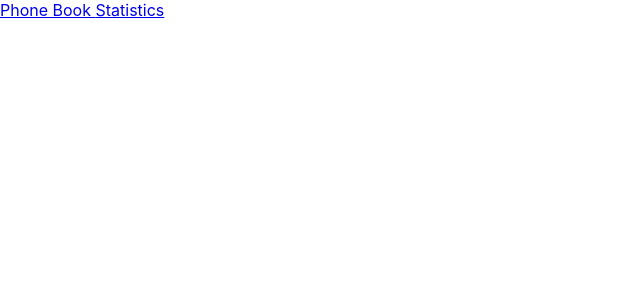
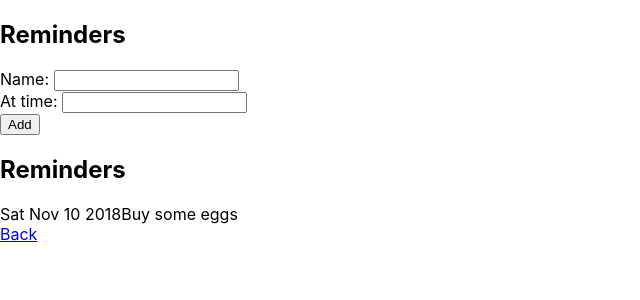
Before and after one commit to OLAVIV/React-All-Parts, a React (Create React App) app: page /reminderapp in a window 1280 px wide. Shown: the top 300 px of the page, without its empty margins (0-640 px from the left). Built offline with nearby package versions, Linux system fonts and the light colour scheme.

Commit message:
Part 2.7

```diff
--- a/src/App.tsx
+++ b/src/App.tsx
@@ -10,6 +10,7 @@
 import Phonebookapp from "./Pages/Phonebookapp";
 import StatisticsApp from "./Pages/StatisticsApp"
 import Buttons from "./Components/Buttons";
+import ReminderApp from "./Pages/ReminderApp"
 
 function App() {
 
@@ -18,6 +19,7 @@
       <Switch>
         <Route exact path="/phonebookapp" component={ Phonebookapp } />
         <Route exact path="/statisticsapp" component={ StatisticsApp } />
+        <Route exact path="/reminderapp" component={ ReminderApp } />
         <Buttons />
         <Route><Redirect to="/" /></Route>
       </Switch>
--- a/src/Components/Buttons.tsx
+++ b/src/Components/Buttons.tsx
@@ -9,7 +9,8 @@
   return (
     <div>
       <Link to='phonebookapp'>Phone Book </Link>
-      <Link to='statisticsapp'>Statistics</Link>
+      <Link to='statisticsapp'>Statistics </Link>
+      <Link to='reminderapp'>Reminders</Link>
     </div>
   )
 }
--- /dev/null
+++ b/src/Pages/ReminderApp.jsx
@@ -0,0 +1,98 @@
+import React from 'react';
+import { Link } from "react-router-dom";
+
+class ReminderForm extends React.Component {
+  constructor(props) {
+    super(props)
+  }
+  render() {
+    return <form>
+      <div>
+        Name: <input onChange={this.props.onChangeName} />
+      </div>
+      <div>
+        At time: <input onChange={this.props.onChangeDate} />
+      </div>
+      <div>
+        <button onClick={this.props.onAddReminder}>Add</button>
+      </div>
+    </form>
+  }
+}
+
+class ReminderItem extends React.Component {
+  constructor(props) {
+    super(props)
+  }
+  render() {
+    return <div>
+      {new Date(this.props.timestamp).toDateString()}
+      {this.props.name}
+    </div>
+  }
+}
+
+class App extends React.Component {
+  constructor(props) {
+    super(props)
+    this.state = {
+      reminders: [
+        {
+          name: 'Buy some eggs',
+          timestamp: "2018-11-10T13:00:00.141Z"
+        }
+      ],
+      newName: '',
+      newDate: ''
+    }
+  }
+
+  onChangeName = (e) => {
+    console.log(e.target.value)
+    this.setState({ newName: e.target.value });
+  }
+
+  onChangeDate = (e) => {
+    console.log(e.target.value)
+    this.setState({ newDate: e.target.value });
+  }
+
+  addReminder = (e) => {
+    e.preventDefault();
+    let reminders = this.state.reminders
+    if (reminders.some(r => this.state.newName == r.name)) {
+      alert("Reminder already exists! Cannot add the same name twice.")
+      return;
+    }
+    let date = new Date(this.state.newDate)
+    if (date == "Invalid Date") {
+      alert("Invalid Date! Cannot add in this format use this instead,                         yyyy-mm-ddTHH:MM")
+      return;
+    }
+    const newReminder = {
+      name: this.state.newName,
+      timestamp: this.state.newDate
+    }
+    reminders.push(newReminder)
+    this.setState({ reminders: reminders });
+  }
+
+  render() {
+    return (
+      <div>
+        <h2>Reminders</h2>
+        <ReminderForm onChangeName={this.onChangeName} onChangeDate={this.onChangeDate} onAddReminder={this.addReminder} />
+        <h2>Reminders</h2>
+        {this.state.reminders.map((reminder) => (
+          <div key={reminder.name}>
+            <ReminderItem name={reminder.name} timestamp={reminder.timestamp}/>
+          </div>
+        ))}
+        {/* debug: {this.state.newName} */}
+        <Link to='./'>Back</Link>
+      </div>
+    )
+  }
+}
+
+export default App
```
